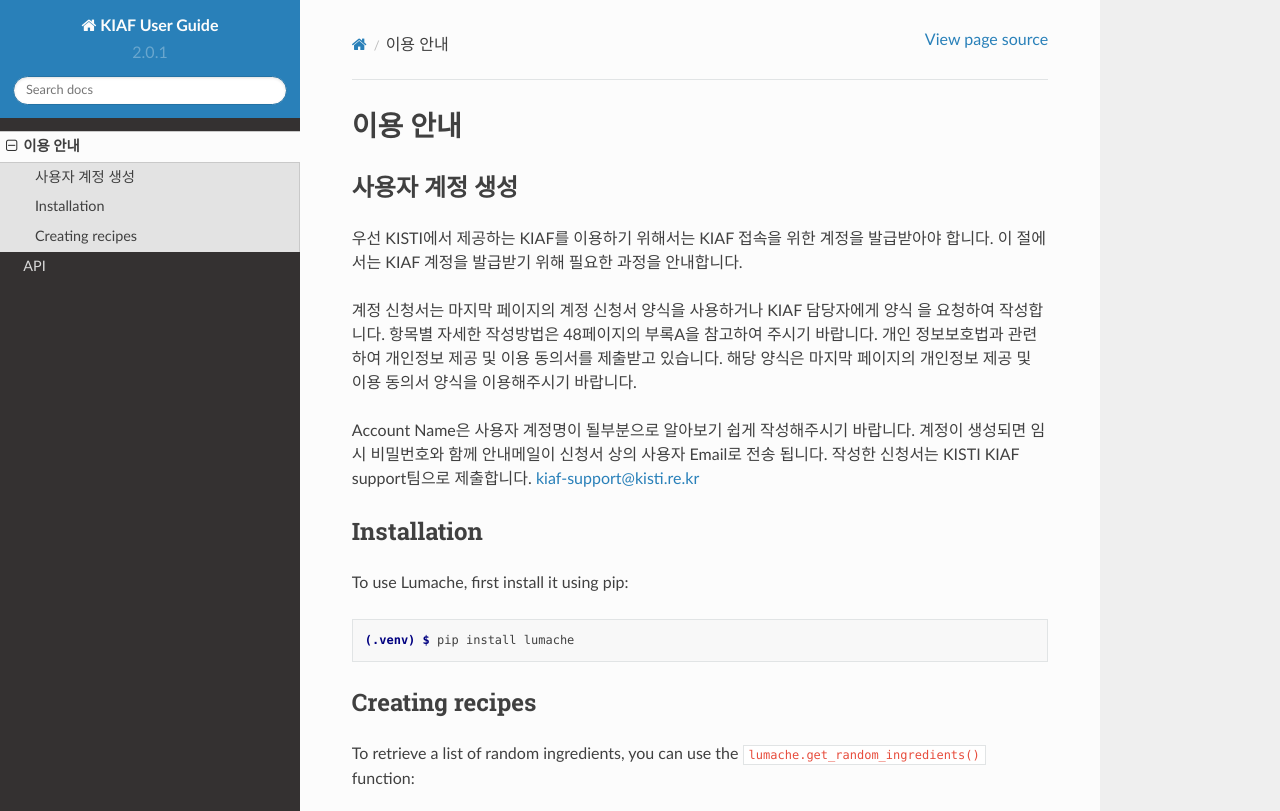
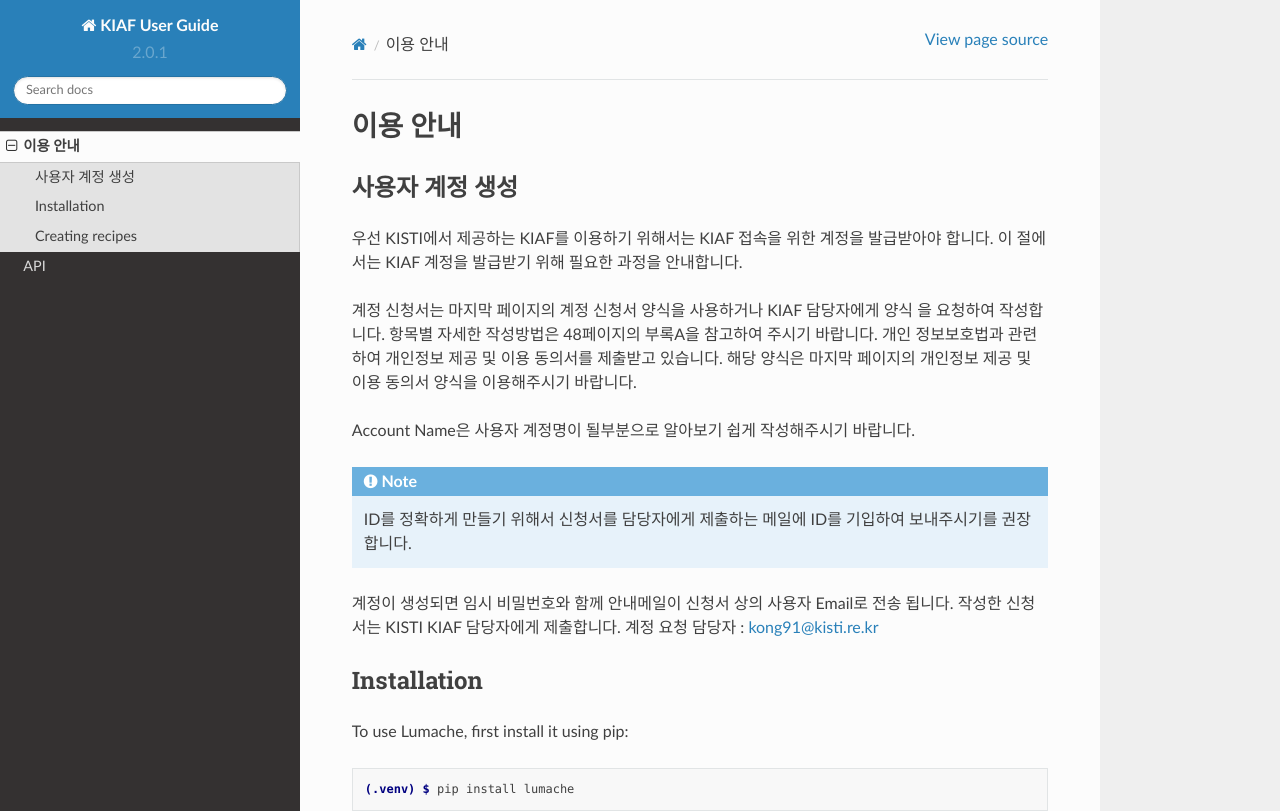
Before and after one commit to andiri/kiaf, a Sphinx documentation site: the page built from docs/source/usage.rst, in a window 1280 px wide and 900 px high, cut to the strip 0-811 px from the top of the window. Built offline with Sphinx 7.4.7 and the Read the Docs theme 2.0.0, drawn with Linux system fonts in a browser that asks for light colours.

Commit message:
Update usage.rst

```diff
--- a/docs/source/usage.rst
+++ b/docs/source/usage.rst
@@ -15,9 +15,14 @@
 해당 양식은 마지막 페이지의 개인정보 제공 및 이용 동의서 양식을 이용해주시기 바랍니다.
 
 Account Name은 사용자 계정명이 될부분으로 알아보기 쉽게 작성해주시기 바랍니다.
+
+.. note::
+
+   ID를 정확하게 만들기 위해서 신청서를 담당자에게 제출하는 메일에 ID를 기입하여 보내주시기를 권장 합니다.
+
 계정이 생성되면 임시 비밀번호와 함께 안내메일이 신청서 상의 사용자 Email로 전송 됩니다.
-작성한 신청서는 KISTI KIAF support팀으로 제출합니다.
-kiaf-support@kisti.re.kr
+작성한 신청서는 KISTI KIAF 담당자에게 제출합니다.
+계정 요청 담당자 : kong91@kisti.re.kr
 
 .. _installation:
 
```
